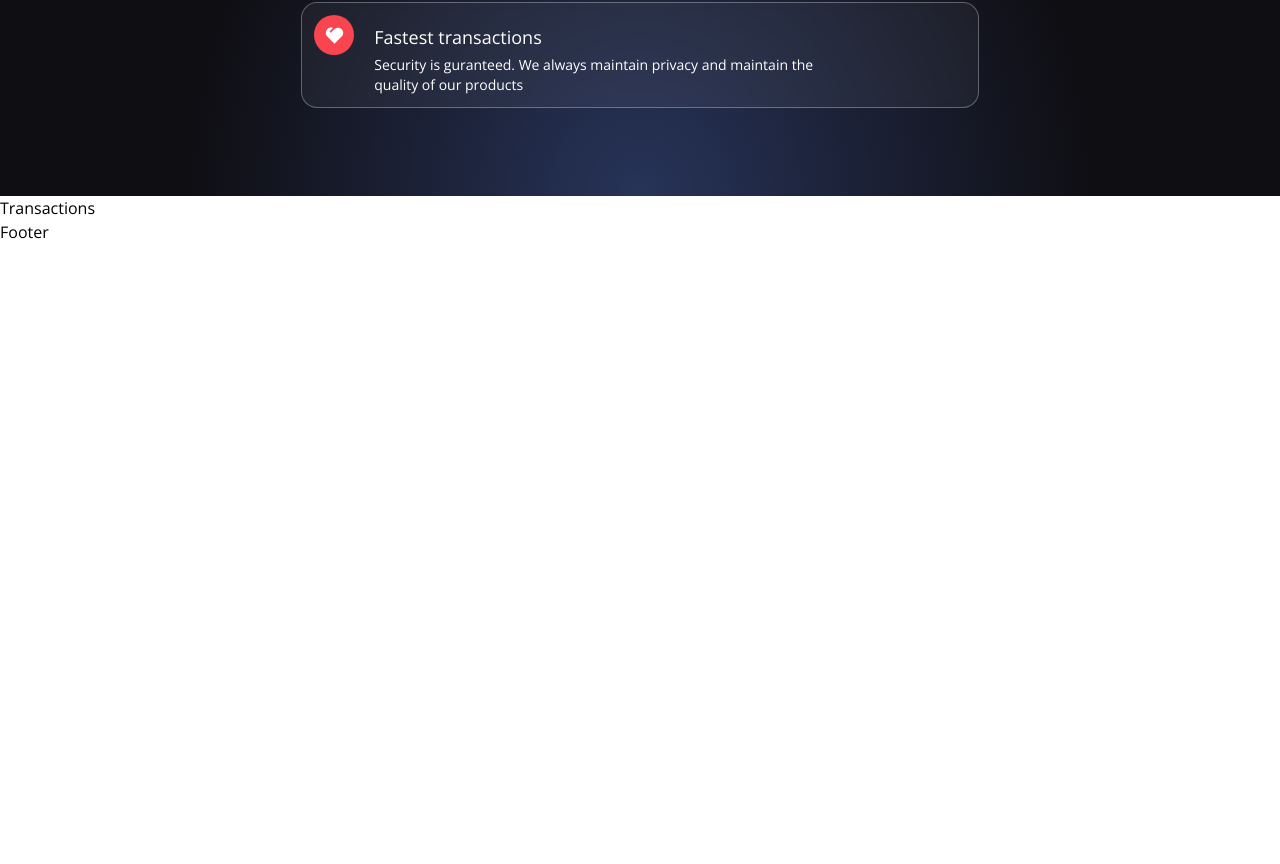
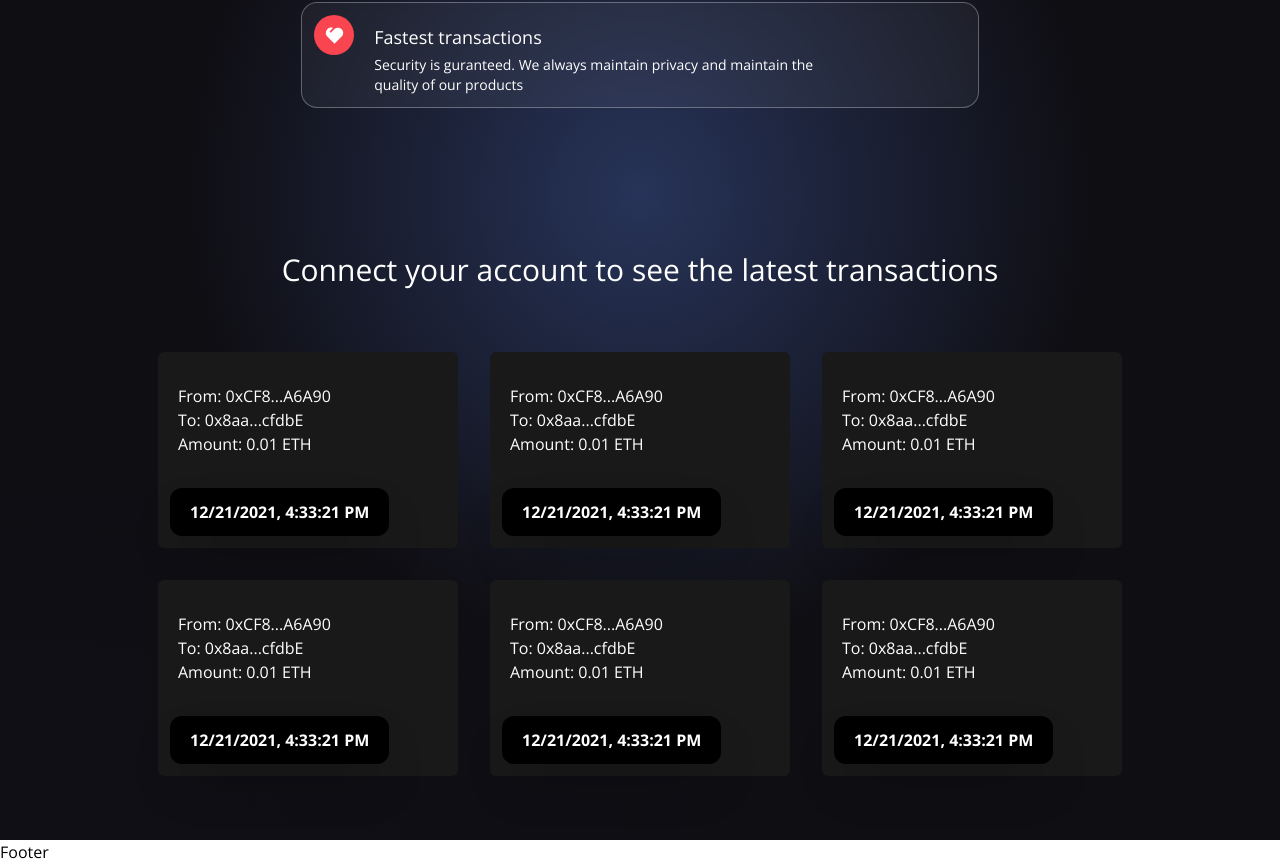
Before and after one commit to hardyjoysan/kryptomaster, a React (Vite) app in the folder client/: page / in a window 1280 px wide. Shown: the part 1295-2159 px from the top of the page. Before the commit the page ends 1539 px from the top, so only its background shows below. Built offline with nearby package versions, Linux system fonts and the light colour scheme.

Commit message:
Transactions section added

```diff
--- a/client/src/components/Transactions.jsx
+++ b/client/src/components/Transactions.jsx
@@ -1,5 +1,89 @@
+import React, { useContext } from "react";
+
+import { TransactionContext } from "../context/TransactionContext";
+import dummyData from "../utils/dummyData";
+import { shortenAddress } from "../utils/shortenAddress";
+
+const TransactionsCard = ({
+  addressTo,
+  addressFrom,
+  timestamp,
+  message,
+  keyword,
+  amount,
+  url,
+}) => {
+  //const gifUrl = useFetch({ keyword });
+
+  return (
+    <div
+      className="bg-[#181918] m-4 flex flex-1
+      2xl:min-w-[450px]
+      2xl:max-w-[500px]
+      sm:min-w-[270px]
+      sm:max-w-[300px]
+      min-w-full
+      flex-col p-3 rounded-md hover:shadow-2xl"
+    >
+      <div className="flex flex-col w-full mt-3">
+        <div className="display-flex justify-start w-full mb-6 p-2">
+          <a
+            href={`https://ropsten.etherscan.io/address/${addressFrom}`}
+            target="_blank"
+            rel="noreferrer"
+          >
+            <p className="text-white text-base">
+              From: {shortenAddress(addressFrom)}
+            </p>
+          </a>
+          <a
+            href={`https://ropsten.etherscan.io/address/${addressTo}`}
+            target="_blank"
+            rel="noreferrer"
+          >
+            <p className="text-white text-base">
+              To: {shortenAddress(addressTo)}
+            </p>
+          </a>
+          <p className="text-white text-base">Amount: {amount} ETH</p>
+          {message && (
+            <>
+              <br />
+              <p className="text-white text-base">Message: {message}</p>
+            </>
+          )}
+        </div>
+        <div className="bg-black p-3 px-5 w-max rounded-xl shadow-2xl">
+          <p className="text-white font-bold">{timestamp}</p>
+        </div>
+      </div>
+    </div>
+  );
+};
+
 const Transactions = () => {
-  return <h1>Transactions</h1>;
+  const { transactions, currentAccount } = useContext(TransactionContext);
+  return (
+    <div className="flex w-full justify-center items-center 2xl:px-20 gradient-bg-transactions">
+      <div className="flex flex-col md:p-12 py-12 px-4">
+        {currentAccount ? (
+          <h3 className="text-white text-3xl text-center my-2">
+            Latest Transactions
+          </h3>
+        ) : (
+          <h3 className="text-white text-3xl text-center my-2">
+            Connect your account to see the latest transactions
+          </h3>
+        )}
+
+        <div className="flex flex-wrap justify-center items-center mt-10">
+          {dummyData.reverse().map((transaction, i) => (
+            <TransactionsCard key={i} {...transaction} />
+          ))}
+        </div>
+      </div>
+    </div>
+  );
 };
 
 export default Transactions;
--- a/client/src/components/Welcome.jsx
+++ b/client/src/components/Welcome.jsx
@@ -5,6 +5,7 @@
 import { BsInfoCircle } from "react-icons/bs";
 
 import { TransactionContext } from "../context/TransactionContext";
+import { shortenAddress } from "../utils/shortenAddress";
 
 import Loader from "./Loader";
 const commonStyles =
@@ -82,7 +83,11 @@
                 <BsInfoCircle fontSize={17} color="#fff" />
               </div>
               <div>
-                <p className="text-white font-light text-sm">Address</p>
+                <p className="text-white font-light text-sm">
+                  {currentAccount
+                    ? shortenAddress(currentAccount)
+                    : "Connect your wallet!"}
+                </p>
                 <p className="text-white font-semibold text-lg mt-1">
                   Ethereum
                 </p>
--- /dev/null
+++ b/client/src/utils/dummyData.js
@@ -0,0 +1,56 @@
+export default [
+  {
+    id: 1,
+    url: "https://metro.co.uk/wp-content/uploads/2015/05/pokemon_crying.gif?quality=90&strip=all&zoom=1&resize=500%2C284",
+    message: "",
+    timestamp: "12/21/2021, 4:33:21 PM",
+    addressFrom: "0xCF8e569A97C423952DdFf902375C7C76549A6A90",
+    amount: "0.01",
+    addressTo: "0x8aa395Ab97837576aF9cd6946C79024ef1acfdbE",
+  },
+  {
+    id: 2,
+    url: "https://media4.popsugar-assets.com/files/2013/11/07/832/n/1922398/eb7a69a76543358d_28.gif",
+    message: "",
+    timestamp: "12/21/2021, 4:33:21 PM",
+    addressFrom: "0xCF8e569A97C423952DdFf902375C7C76549A6A90",
+    amount: "0.01",
+    addressTo: "0x8aa395Ab97837576aF9cd6946C79024ef1acfdbE",
+  },
+  {
+    id: 3,
+    url: "https://acegif.com/wp-content/uploads/gif-shaking-head-38.gif",
+    message: "",
+    timestamp: "12/21/2021, 4:33:21 PM",
+    addressFrom: "0xCF8e569A97C423952DdFf902375C7C76549A6A90",
+    amount: "0.01",
+    addressTo: "0x8aa395Ab97837576aF9cd6946C79024ef1acfdbE",
+  },
+  {
+    id: 4,
+    url: "https://i.pinimg.com/originals/68/a0/9e/68a09e774e98242871c2db0f99307420.gif",
+    message: "",
+    timestamp: "12/21/2021, 4:33:21 PM",
+    addressFrom: "0xCF8e569A97C423952DdFf902375C7C76549A6A90",
+    amount: "0.01",
+    addressTo: "0x8aa395Ab97837576aF9cd6946C79024ef1acfdbE",
+  },
+  {
+    id: 5,
+    url: "https://i.pinimg.com/originals/73/d3/a1/73d3a14d212314ab1f7268b71d639c15.gif",
+    message: "",
+    timestamp: "12/21/2021, 4:33:21 PM",
+    addressFrom: "0xCF8e569A97C423952DdFf902375C7C76549A6A90",
+    amount: "0.01",
+    addressTo: "0x8aa395Ab97837576aF9cd6946C79024ef1acfdbE",
+  },
+  {
+    id: 6,
+    url: "https://www.omnisend.com/blog/wp-content/uploads/2016/09/funny-gifs-9.gif",
+    message: "",
+    timestamp: "12/21/2021, 4:33:21 PM",
+    addressFrom: "0xCF8e569A97C423952DdFf902375C7C76549A6A90",
+    amount: "0.01",
+    addressTo: "0x8aa395Ab97837576aF9cd6946C79024ef1acfdbE",
+  },
+];
--- /dev/null
+++ b/client/src/utils/shortenAddress.js
@@ -0,0 +1,2 @@
+export const shortenAddress = (address) =>
+  `${address.slice(0, 5)}...${address.slice(address.length - 5)}`;
```
